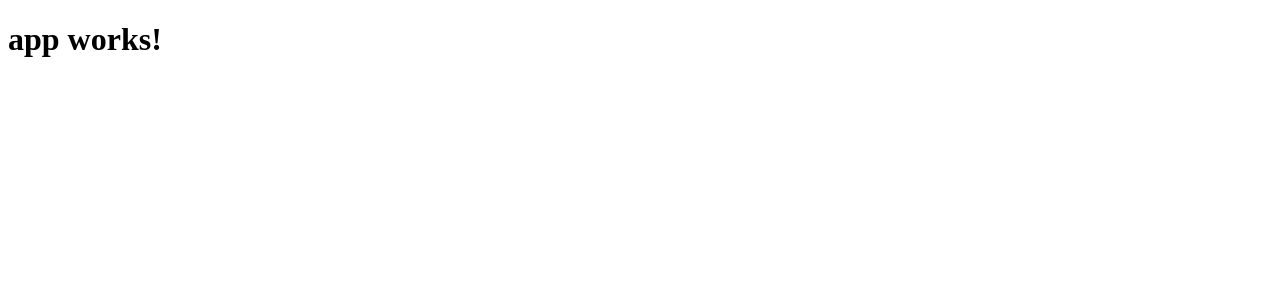
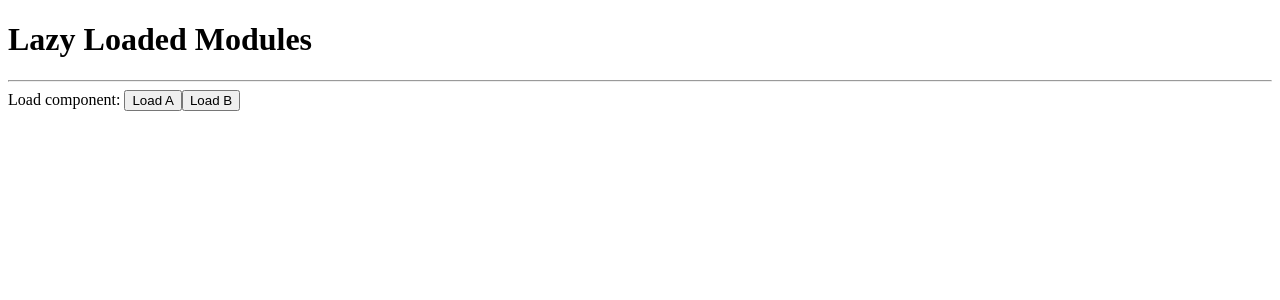
Before and after one commit to jbsouvestre/lazy-loaded-modules, an Angular app: page / in a window 1280 px wide. Shown: the top 300 px of the page. Built offline with nearby package versions, Linux system fonts and the light colour scheme.

Commit message:
first commit

```diff
--- /dev/null
+++ b/src/app/app-routing.module.ts
@@ -0,0 +1,19 @@
+import { NgModule } from '@angular/core';
+import { RouterModule } from '@angular/router';
+import { AppComponent } from './app.component';
+import { loadHomeModule } from './home/home.module';
+@NgModule({
+    imports: [
+        RouterModule.forRoot([
+            {
+                path: '',
+                pathMatch: 'full',
+                loadChildren: loadHomeModule
+            }
+        ])
+    ],
+    exports: [
+        RouterModule
+    ]
+})
+export class AppRoutingModule {}
--- a/src/app/app.component.html
+++ b/src/app/app.component.html
@@ -1,3 +1,7 @@
 <h1>
-  {{title}}
+    Lazy Loaded Modules
 </h1>
+
+<hr>
+
+<router-outlet></router-outlet>
--- a/src/app/app.component.ts
+++ b/src/app/app.component.ts
@@ -6,5 +6,4 @@ import { Component } from '@angular/core';
   styleUrls: ['./app.component.css']
 })
 export class AppComponent {
-  title = 'app works!';
 }
--- /dev/null
+++ b/src/app/dynamic/component-a.component.ts
@@ -0,0 +1,5 @@
+import { Component } from '@angular/core';
+@Component({
+    template: `Component A`
+})
+export class ComponentAComponent {}
--- /dev/null
+++ b/src/app/dynamic/component-b.component.ts
@@ -0,0 +1,5 @@
+import { Component } from '@angular/core';
+@Component({
+    template: `Component B`
+})
+export class ComponentBComponent {}
--- /dev/null
+++ b/src/app/dynamic/dynamic-component-loader.component.ts
@@ -0,0 +1,25 @@
+import { Component } from '@angular/core';
+import { ComponentAComponent } from './component-a.component';
+import { ComponentBComponent } from './component-b.component';
+
+const COMPONENTS = {
+    A: ComponentAComponent,
+    B: ComponentBComponent
+};
+
+
+@Component({
+    template: `
+        Load component:
+
+        <button (click)="loadComponent('A')">Load A</button>
+        <button (click)="loadComponent('B')">Load B</button>
+        <div #host></div>
+`
+})
+export class DynamicComponentLoaderComponent {
+
+    public loadComponent(component: String) {
+
+    }
+}
--- /dev/null
+++ b/src/app/home/home.component.ts
@@ -0,0 +1,7 @@
+import { Component } from '@angular/core';
+@Component({
+    template: `Home`
+})
+export class HomeComponent {
+
+}
--- /dev/null
+++ b/src/app/home/home.module.ts
@@ -0,0 +1,22 @@
+import { NgModule } from '@angular/core';
+import { HomeComponent } from './home.component';
+import { HomeRoutingModule } from './home-routing.module';
+import { DynamicModule } from '../dynamic/dynamic.module';
+@NgModule({
+    imports: [
+        HomeRoutingModule,
+
+        DynamicModule
+    ],
+    declarations: [
+        HomeComponent
+    ],
+})
+export class HomeModule {
+
+}
+
+export function loadHomeModule() {
+    console.log('load children');
+    return HomeModule;
+}
```
Also changed, not shown: src/app/app.module.ts (+9 -4 lines), src/app/dynamic/dynamic.module.ts (added, +19 -0 lines), src/app/home/home-routing.module.ts (added, +15 -0 lines), 2 other files (tests, documents, lock files or other folders).
